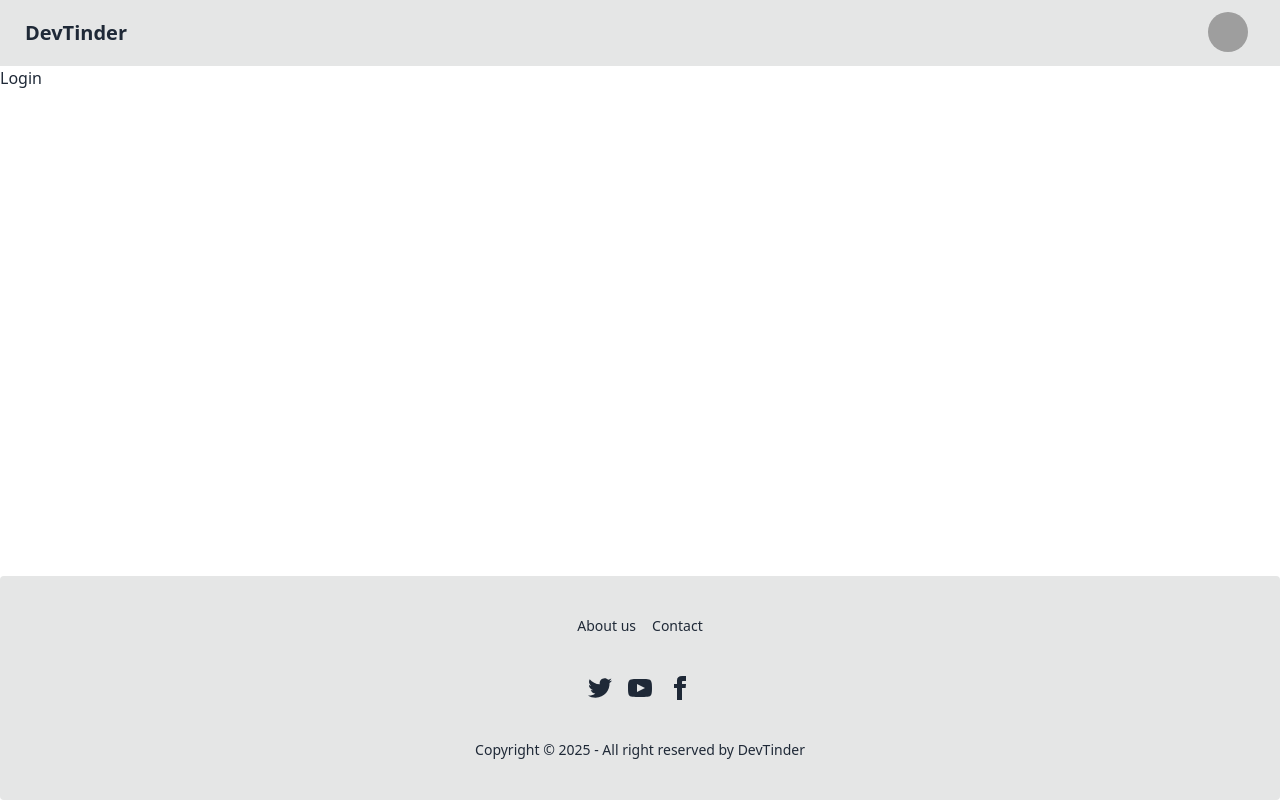
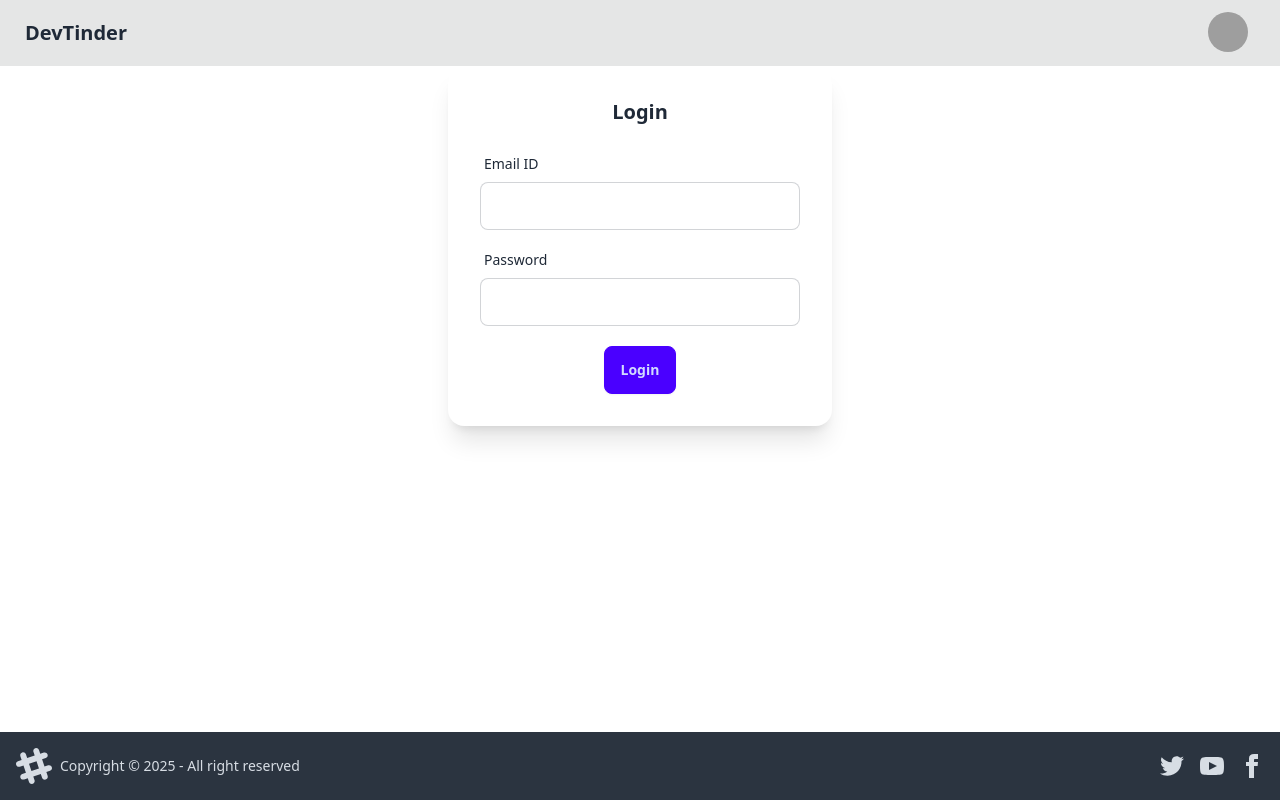
Before and after one commit to ayushhh101/devTinder-web, a React (Vite) app: page /login in a window 1280 px wide. Built offline with nearby package versions, Linux system fonts and the light colour scheme; grey boxes are pictures that could not be loaded.

Commit message:
Login Page with Token in cookies

```diff
--- a/package.json
+++ b/package.json
@@ -10,6 +10,7 @@
     "preview": "vite preview"
   },
   "dependencies": {
+    "axios": "^1.7.9",
     "react": "^18.3.1",
     "react-dom": "^18.3.1",
     "react-router-dom": "^7.1.1"
--- a/src/Footer.jsx
+++ b/src/Footer.jsx
@@ -2,13 +2,22 @@
 
 const Footer = () => {
   return (
-    <footer className="footer footer-center bg-base-300 text-base-content rounded p-10 fixed bottom-0">
-  <nav className="grid grid-flow-col gap-4">
-    <a className="link link-hover">About us</a>
-    <a className="link link-hover">Contact</a>
-  </nav>
-  <nav>
-    <div className="grid grid-flow-col gap-4">
+    <footer className="footer bg-neutral text-neutral-content items-center p-4 fixed bottom-0">
+  <aside className="grid-flow-col items-center">
+    <svg
+      width="36"
+      height="36"
+      viewBox="0 0 24 24"
+      xmlns="http://www.w3.org/2000/svg"
+      fillRule="evenodd"
+      clipRule="evenodd"
+      className="fill-current">
+      <path
+        d="M22.672 15.226l-2.432.811.841 2.515c.33 1.019-.209 2.127-1.23 2.456-1.15.325-2.148-.321-2.463-1.226l-.84-2.518-5.013 1.677.84 2.517c.391 1.203-.434 2.542-1.831 2.542-.88 0-1.601-.564-1.86-1.314l-.842-2.516-2.431.809c-1.135.328-2.145-.317-2.463-1.229-.329-1.018.211-2.127 1.231-2.456l2.432-.809-1.621-4.823-2.432.808c-1.355.384-2.558-.59-2.558-1.839 0-.817.509-1.582 1.327-1.846l2.433-.809-.842-2.515c-.33-1.02.211-2.129 1.232-2.458 1.02-.329 2.13.209 2.461 1.229l.842 2.515 5.011-1.677-.839-2.517c-.403-1.238.484-2.553 1.843-2.553.819 0 1.585.509 1.85 1.326l.841 2.517 2.431-.81c1.02-.33 2.131.211 2.461 1.229.332 1.018-.21 2.126-1.23 2.456l-2.433.809 1.622 4.823 2.433-.809c1.242-.401 2.557.484 2.557 1.838 0 .819-.51 1.583-1.328 1.847m-8.992-6.428l-5.01 1.675 1.619 4.828 5.011-1.674-1.62-4.829z"></path>
+    </svg>
+    <p>Copyright © {new Date().getFullYear()} - All right reserved</p>
+  </aside>
+  <nav className="grid-flow-col gap-4 md:place-self-center md:justify-self-end">
     <a>
       <svg
         xmlns="http://www.w3.org/2000/svg"
@@ -42,11 +51,7 @@
           d="M9 8h-3v4h3v12h5v-12h3.642l.358-4h-4v-1.667c0-.955.192-1.333 1.115-1.333h2.885v-5h-3.808c-3.596 0-5.192 1.583-5.192 4.615v3.385z"></path>
       </svg>
     </a>
-    </div>
   </nav>
-  <aside>
-    <p>Copyright © {new Date().getFullYear()} - All right reserved by DevTinder</p>
-  </aside>
 </footer>
   )
 }
--- a/src/Login.jsx
+++ b/src/Login.jsx
@@ -1,8 +1,58 @@
 import React from 'react'
+import { useState } from 'react'
+import axios from 'axios'
+const Login = () => {
 
-const Login = () => {
+  const [emailId, setemailId] = useState('')
+  const [password, setpassword] = useState('')
+
+  const handleLogin = async ()  => {
+
+    try {
+      const res = await axios.post('http://localhost:3000/login',{
+        emailId,
+        password
+      },{withCredentials: true})
+    } catch (error) {
+      console.log(error)
+    }
+  }
+
   return (
-    <div>Login</div>
+    <div className='flex items-center justify-center'>
+      <div className="card bg-base-100 w-96 shadow-xl">
+        <div className="card-body">
+          <h2 className="card-title justify-center">Login</h2>
+          <div>
+            <label className="form-control w-full max-w-xs my-3">
+              <div className="label">
+                <span className="label-text">Email ID</span>
+              </div>
+              <input
+              type="text"
+              value={emailId}
+              className="input input-bordered w-full max-w-xs"
+              onChange={(e)=> setemailId(e.target.value)}
+              />
+            </label>
+            <label className="form-control w-full max-w-xs my-3">
+              <div className="label">
+                <span className="label-text">Password</span>
+              </div>
+              <input
+              type="text"
+              value={password}
+              className="input input-bordered w-full max-w-xs"
+              onChange={(e)=> setpassword(e.target.value)}
+              />
+            </label>
+          </div>
+          <div className="card-actions justify-center">
+            <button className="btn btn-primary" onClick={handleLogin}>Login</button>
+          </div>
+        </div>
+      </div>
+    </div>
   )
 }
 
```
Also changed, not shown: 1 other file (tests, documents, lock files or other folders). Lines whose indentation alone changed are shown as unchanged.
